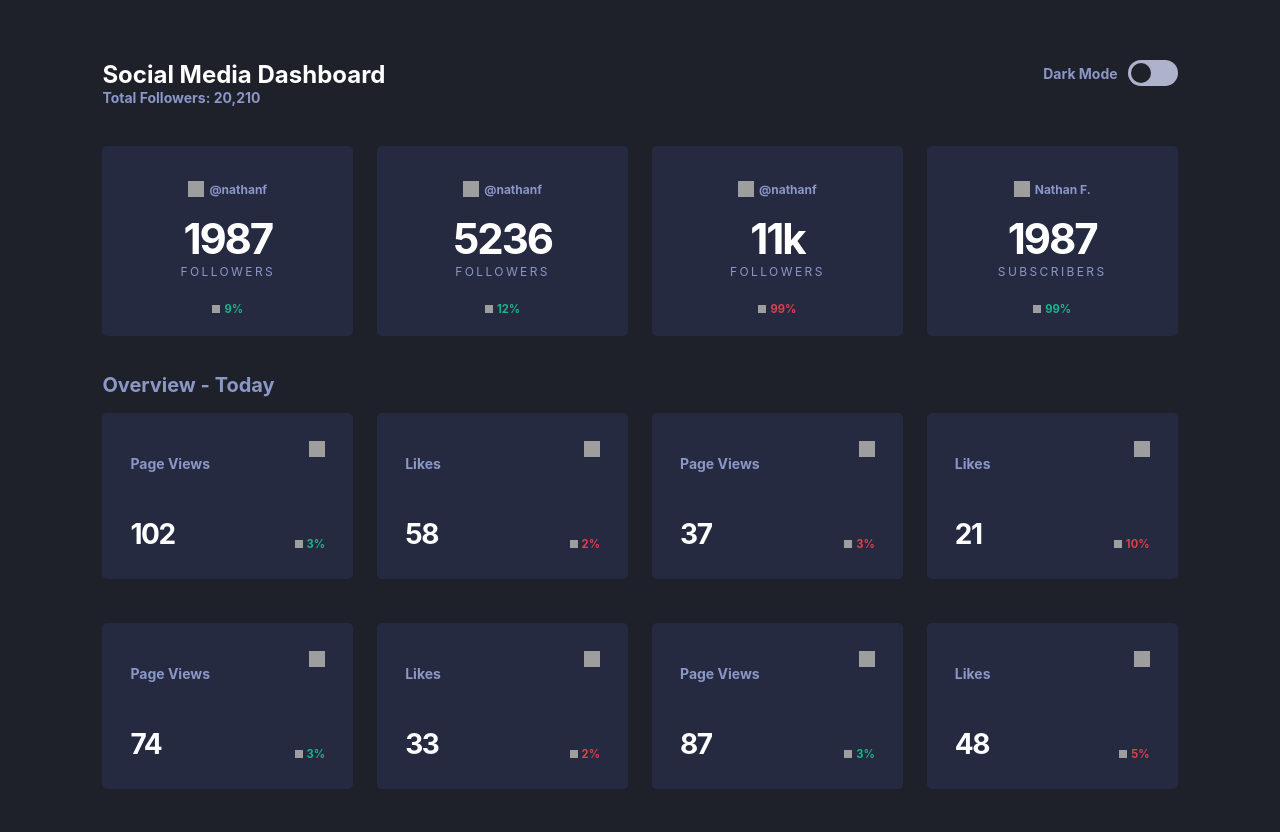
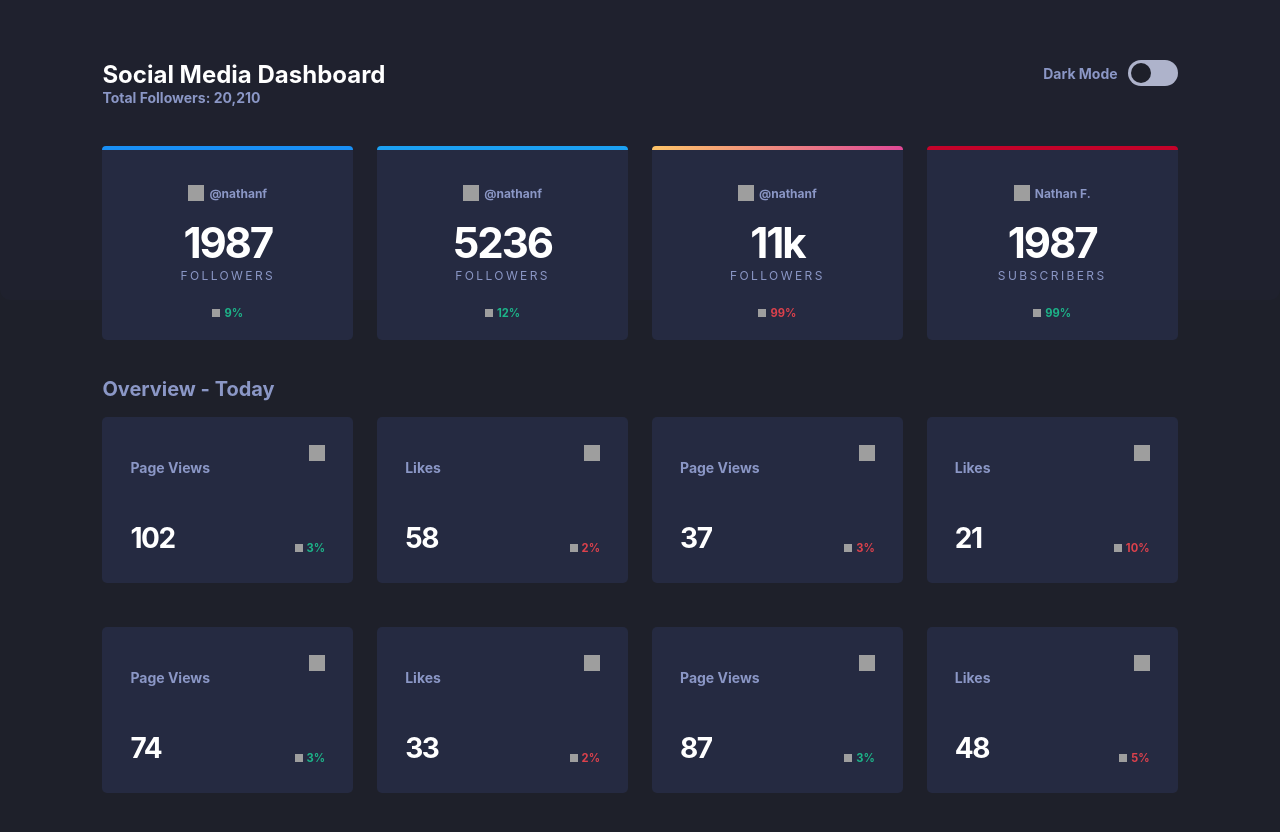
Before and after one commit to Beatriz-Cavallieri/social-media-dashboard--Frontendmentor, a React (Create React App) app in the folder social-media-dashboard---react-version/social-media-dashboard---react-version/: page / in a window 1280 px wide. Built offline with nearby package versions, Linux system fonts and the light colour scheme; grey boxes are pictures that could not be loaded.

Commit message:
Add final style details to cards and app background.

```diff
--- a/social-media-dashboard---react-version/social-media-dashboard---react-version/src/App.js
+++ b/social-media-dashboard---react-version/social-media-dashboard---react-version/src/App.js
@@ -4,6 +4,19 @@ import { lightTheme, darkTheme } from './themes'
 import { GlobalStyles } from './components/GlobalStyles/GlobalStyles'
 import Main from './components/Main'
 import Header from './components/Header'
+import styled from 'styled-components'
+
+const BackgroundDetail = styled.div`
+    background-color: ${({ theme }) => theme.backgroundDetail};
+    position: absolute;
+    top: 0;
+    left: 0;
+    height: 300px;
+    width: 100%;
+    z-index: -1;
+    border-bottom-left-radius: 10px;
+    border-bottom-right-radius: 10px;
+`
 
 function App() {
   const [isDarkTheme, setIsDarkTheme] = useState('false')
@@ -13,6 +26,7 @@ function App() {
     <ThemeProvider theme={isDarkTheme ? darkTheme : lightTheme}>
       <GlobalStyles />
       {/* passing this function as props allows the child component Header to chage the value of the isDarkTheme variable: */}
+      <BackgroundDetail />
       <Header getThemeApp={theme => setIsDarkTheme(theme)} totalFollowers={totalFollowers} />
       <Main setTotalFollowers={followers => setTotalFollowers(followers)} />
     </ThemeProvider>
--- a/social-media-dashboard---react-version/social-media-dashboard---react-version/src/components/Cards/CardBase/index.js
+++ b/social-media-dashboard---react-version/social-media-dashboard---react-version/src/components/Cards/CardBase/index.js
@@ -12,6 +12,31 @@ export const CardBase = styled.div`
     padding: 20px 0;
     min-height: 150px;
     background-color: ${({ theme }) => theme.card};
+
+    &.with-upper-line::before {
+        content: "";
+        display: flex;
+        width: 100%;
+        height:4px;
+        position: relative;
+        top: -20px;
+        border-top-left-radius: 8px;
+        border-top-right-radius: 8px;
+        background-color: red;
+    }
+    &.facebook::before {
+        background-color: var(--facebook);
+    }
+    &.twitter::before {
+        background-color: var(--twitter);
+    }
+    &.youtube::before {
+        background-color: var(--youtube);
+    }
+    &.instagram::before {
+        background-image: linear-gradient(to left, var(--instagram-pink), var(--instagram-yellow));
+    }
+
     `
 
 export const CardWrapper = styled.div``
--- a/social-media-dashboard---react-version/social-media-dashboard---react-version/src/components/Cards/CardsWrapper/CardsWrapper.js
+++ b/social-media-dashboard---react-version/social-media-dashboard---react-version/src/components/Cards/CardsWrapper/CardsWrapper.js
@@ -16,7 +16,6 @@ export const CardsWrapper = styled.div`
 
 /* desktop */
 @media only screen and (min-width: 1024px) {
-
         grid-template-columns: 1fr 1fr 1fr 1fr;
 }
 `
--- a/social-media-dashboard---react-version/social-media-dashboard---react-version/src/components/Cards/FollowersSubscribersCard/index.js
+++ b/social-media-dashboard---react-version/social-media-dashboard---react-version/src/components/Cards/FollowersSubscribersCard/index.js
@@ -54,7 +54,7 @@ export default function FollowersSubscribersCard({ name, identifier, followers }
 
     return (
         <div>
-            <CardBase socialNetwork={name}>
+            <CardBase className={`with-upper-line ${name}`}>
                 <TitleWrapper>
                     <SocialMediaLogo name={name} />
                     <Title>
```
